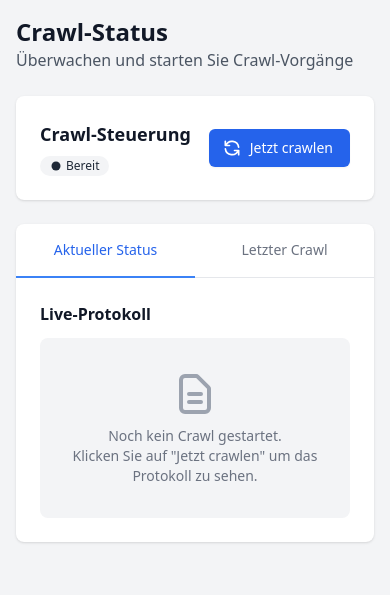
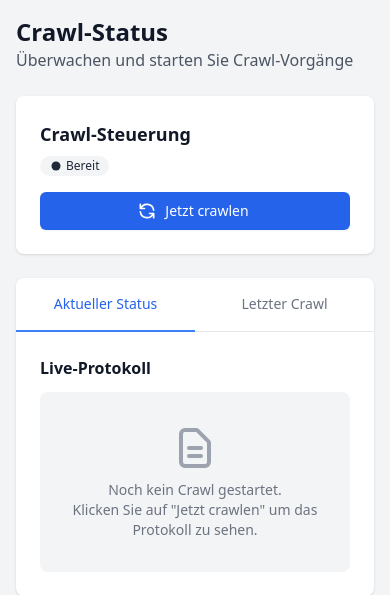
Before and after one commit to gilbert-grape/gilberts-yoga-helper, a FastAPI app: page /admin/crawl in a window 390 px wide. Shown: the part 73-668 px from the top of the page. Run offline with FastAPI, Linux system fonts and the light colour scheme; some libraries are stand-ins or nearby versions.

Commit message:
Improve mobile layout for Crawl-Steuerung block
Stack title and buttons vertically on mobile, keep side-by-side on desktop.
Buttons are full-width on mobile for better touch targets.

Co-Authored-By: Claude Opus 4.5 <noreply@anthropic.com>

```diff
--- a/frontend/templates/admin/_partials/_crawl_status.html
+++ b/frontend/templates/admin/_partials/_crawl_status.html
@@ -25,7 +25,7 @@
 
 {# Crawl Button Header #}
 <div class="bg-white rounded-lg shadow p-6 mb-6">
-    <div class="flex items-center justify-between">
+    <div class="flex flex-col sm:flex-row sm:items-center sm:justify-between gap-4">
         <div>
             <h2 class="text-lg font-semibold text-gray-900">Crawl-Steuerung</h2>
             {% if is_running %}
@@ -52,11 +52,11 @@
         </div>
 
         {# Crawl Button #}
-        <div class="flex space-x-2">
+        <div class="flex flex-col sm:flex-row gap-2 sm:space-x-2 w-full sm:w-auto">
             {% if is_running %}
                 <button
                     disabled
-                    class="inline-flex items-center px-4 py-2 border border-gray-300 text-sm font-medium rounded-md text-gray-400 bg-gray-100 cursor-not-allowed"
+                    class="inline-flex items-center justify-center w-full sm:w-auto px-4 py-2 border border-gray-300 text-sm font-medium rounded-md text-gray-400 bg-gray-100 cursor-not-allowed"
                 >
                     <svg class="animate-spin -ml-1 mr-2 h-5 w-5 text-gray-400" fill="none" viewBox="0 0 24 24">
                         <circle class="opacity-25" cx="12" cy="12" r="10" stroke="currentColor" stroke-width="4"></circle>
@@ -70,7 +70,7 @@
                     hx-target="#crawl-status"
                     hx-swap="innerHTML"
                     hx-confirm="Wirklich abbrechen?"
-                    class="inline-flex items-center px-4 py-2 border border-transparent text-sm font-medium rounded-md shadow-sm text-white bg-red-600 hover:bg-red-700 focus:outline-none focus:ring-2 focus:ring-offset-2 focus:ring-red-500"
+                    class="inline-flex items-center justify-center w-full sm:w-auto px-4 py-2 border border-transparent text-sm font-medium rounded-md shadow-sm text-white bg-red-600 hover:bg-red-700 focus:outline-none focus:ring-2 focus:ring-offset-2 focus:ring-red-500"
                 >
                     <svg class="-ml-1 mr-2 h-5 w-5" fill="none" viewBox="0 0 24 24" stroke="currentColor">
                         <path stroke-linecap="round" stroke-linejoin="round" stroke-width="2" d="M6 18L18 6M6 6l12 12" />
@@ -86,7 +86,7 @@
                     hx-target="#crawl-status"
                     hx-swap="innerHTML"
                     hx-disabled-elt="this"
-                    class="crawl-btn inline-flex items-center px-4 py-2 border border-transparent text-sm font-medium rounded-md shadow-sm text-white bg-blue-600 hover:bg-blue-700 focus:outline-none focus:ring-2 focus:ring-offset-2 focus:ring-blue-500 disabled:bg-gray-400 disabled:cursor-not-allowed"
+                    class="crawl-btn inline-flex items-center justify-center w-full sm:w-auto px-4 py-2 border border-transparent text-sm font-medium rounded-md shadow-sm text-white bg-blue-600 hover:bg-blue-700 focus:outline-none focus:ring-2 focus:ring-offset-2 focus:ring-blue-500 disabled:bg-gray-400 disabled:cursor-not-allowed"
                 >
                     {# Normal state icon #}
                     <svg class="crawl-icon -ml-1 mr-2 h-5 w-5" fill="none" viewBox="0 0 24 24" stroke="currentColor">
```
Also changed, not shown: 1 other file.
